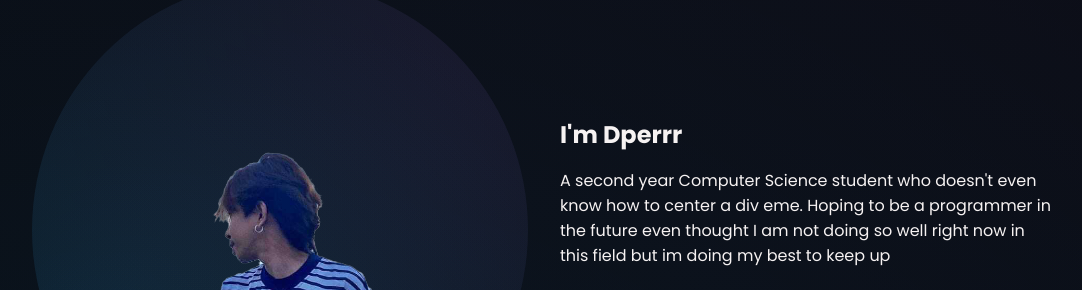
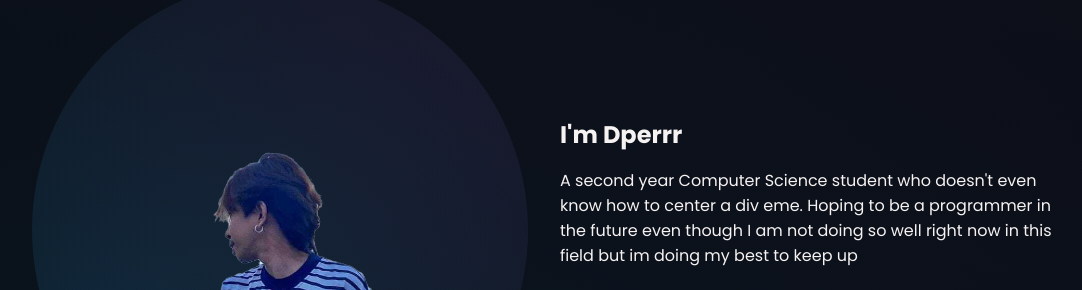
Before and after one commit to dperrr/Portfolio, a plain HTML site: page index.html in a window 1280 px wide. Shown: the part 980-1270 px from the top of the page, without its empty margins (96-1178 px from the left). Drawn offline with nearby package versions, Linux system fonts and the light colour scheme; animation ran at ten frames a second.

Commit message:
Update Spelling

```diff
--- a/index.html
+++ b/index.html
@@ -78,7 +78,7 @@
           </div>
           <div>
             <h2 class="about__subtitle">I'm Dperrr</h2>
-            <p class="about__text">A second year Computer Science student who doesn't even know how to center a div eme. Hoping to be a programmer in the future even thought I am not doing so well right now in this field but im doing my best to keep up</p>
+            <p class="about__text">A second year Computer Science student who doesn't even know how to center a div eme. Hoping to be a programmer in the future even though I am not doing so well right now in this field but im doing my best to keep up</p>
             <br>
             <a href="pech resume.docx" target="_blank" class="button">View CV</a>
           </div>
```
